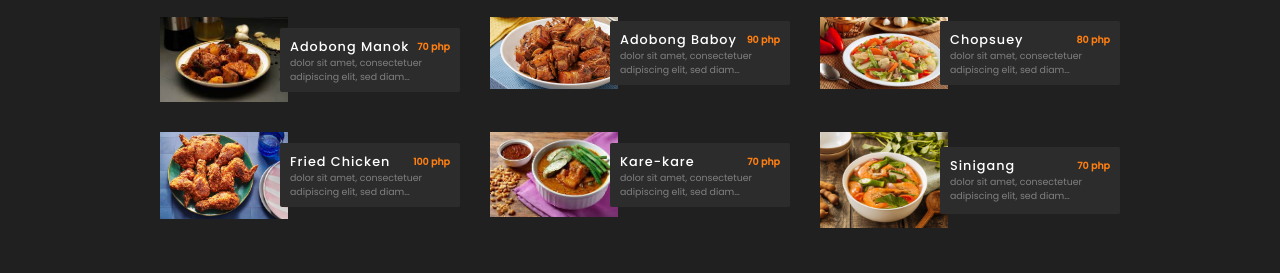
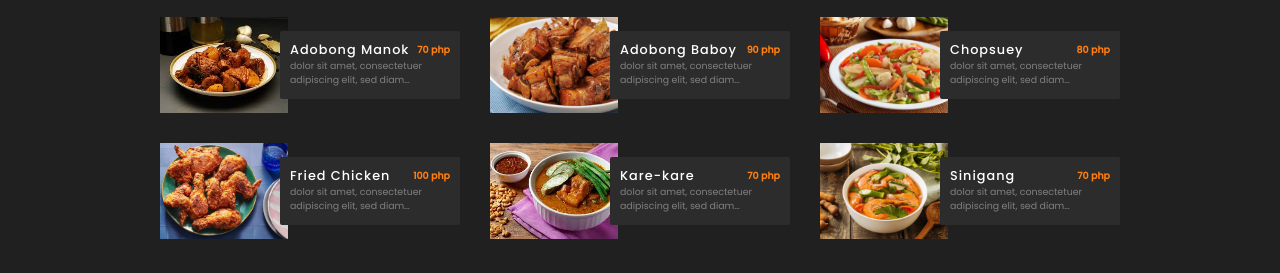
Before and after one commit to choxii13/landing-page, a plain HTML site: page restaurant.html in a window 1280 px wide. Shown: the part 496-769 px from the top of the page. Drawn offline with nearby package versions, Linux system fonts and the light colour scheme.

Commit message:
html semantic

```diff
--- a/restaurant.html
+++ b/restaurant.html
@@ -57,7 +57,9 @@
                     <i class="bi bi-caret-right-fill"> </i>
                     <h6 class='yellow'> Menu </h6>
                 </div>
+
                 <div class="menu-header">
+
                     <h2>Discover our Menus</h2>
                     <p> dolor sit amet, consectetuer adipiscing elit, sed diam nonummy nibh euismod tincidunt ut laoreet
                         dolore magna alr</p>
@@ -68,7 +70,7 @@
                             <img src="./phfood/adobo.jpg">
                             <div class="article-details">
                                 <div>
-                                    <p class="title"> Adobong Manok </p>
+                                    <h6 class="title"> Adobong Manok </h6>
                                     <p class='yellow'> 70 php </p>
                                 </div>
                                 <p class="description"> dolor sit amet, consectetuer adipiscing elit, sed diam nonummy
@@ -82,7 +84,7 @@
                             <img src="./phfood/baboy.jpg">
                             <div class="article-details">
                                 <div>
-                                    <p class="title"> Adobong Baboy </p>
+                                    <h6 class="title">Adobong Baboy</h6>
                                     <p class='yellow'> 90 php </p>
                                 </div>
                                 <p class="description"> dolor sit amet, consectetuer adipiscing elit, sed diam nonummy
@@ -110,7 +112,7 @@
                             <img src="./phfood/fried chicken.jpg">
                             <div class="article-details">
                                 <div>
-                                    <p class="title"> Fried Chicken </p>
+                                    <h6 class="title"> Fried Chicken </h6>
                                     <p class='yellow'> 100 php </p>
                                 </div>
                                 <p class="description"> dolor sit amet, consectetuer adipiscing elit, sed diam nonummy
@@ -124,7 +126,7 @@
                             <img src="./phfood/karekare.jpg">
                             <div class="article-details">
                                 <div>
-                                    <p class="title"> Kare-kare </p>
+                                    <h6 class="title"> Kare-kare </h6>
                                     <p class='yellow'> 70 php </p>
                                 </div>
                                 <p class="description"> dolor sit amet, consectetuer adipiscing elit, sed diam nonummy
@@ -284,7 +286,7 @@
                 <h5 class="yellow"> Newsletter</h5>
                 <p>dolor sit amet, consectetuer adipiscing elit, sed diam nonummy
                     nibh euisr</p>
-                <input>
+                <input name="new">
                 <button class="btn alt">Subscribe</button>
             </div>
         </div>
@@ -303,6 +305,7 @@
         </div>
     </footer>
 
+
 </body>
 
 </html>
--- a/styles/menus.css
+++ b/styles/menus.css
@@ -27,7 +27,7 @@
 }
 
 #menus img {
-	max-height: 6rem;
+	height: 6rem;
 	width: clamp(1rem, 80%, 8rem);
 	object-fit: cover;
 }
@@ -40,6 +40,9 @@
 	left: 120px;
 	padding: 10px;
 	border-radius: 2px;
+}
+.article-details h6 {
+	font-size: clamp(0.6rem, 1vw, 2rem);
 }
 #menus .article-details .description {
 	display: -webkit-box;
@@ -69,5 +72,8 @@
 	gap: 5px;
 }
 
-@media (min-width: 48rem) {
+@media (min-width: 100rem) {
+	.article-details h6 {
+		font-size: 0.7rem;
+	}
 }
```
